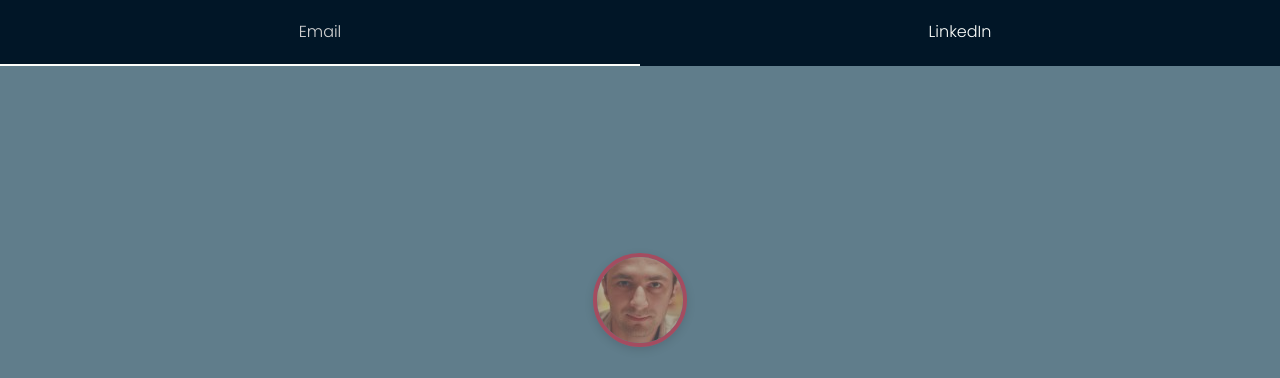
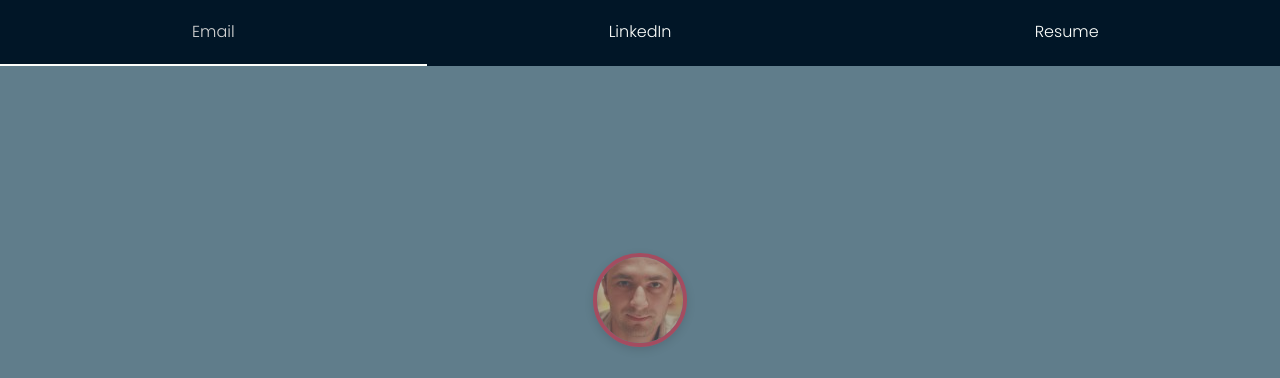
Before and after one commit to vitaluha/vitaluha.github.io, a plain HTML site: page index.html in a window 1280 px wide. Shown: the top 378 px of the page. Drawn offline with Linux system fonts and the light colour scheme.

Commit message:
update resume

```diff
--- a/index.html
+++ b/index.html
@@ -27,13 +27,13 @@
 <body>
   <header class="header">
     <nav class="header-nav">
-      <!-- <a
+      <a class="header-nav-item" tabindex="0" href="mailto:vmatiyash@gmail.com"  target="_blank">Email</a>
+      <a class="header-nav-item" tabindex="0" href="http://www.linkedin.com/in/vitaliymatiyash/"  target="_blank">LinkedIn</a>
+      <a
         class="header-nav-item"
         tabindex="0"
         href="Vitaliy-Matiyash-Resume.pdf"
-      >Resume</a> -->
-      <a class="header-nav-item" tabindex="0" href="mailto:vmatiyash@gmail.com"  target="_blank">Email</a>
-      <a class="header-nav-item" tabindex="0" href="http://www.linkedin.com/in/vitaliymatiyash/"  target="_blank">LinkedIn</a>
+      >Resume</a>
       <!-- <a class="header-nav-item" tabindex="0" href="https://medium.com/@VitaliyMatiyash">Blog</a> -->
       <!-- <a class="header-nav-item" tabindex="0" href="projects.html">Projects</a> -->
       <!-- <a class="header-nav-item" tabindex="0" href="my_photos.html">Photos</a> -->
```
